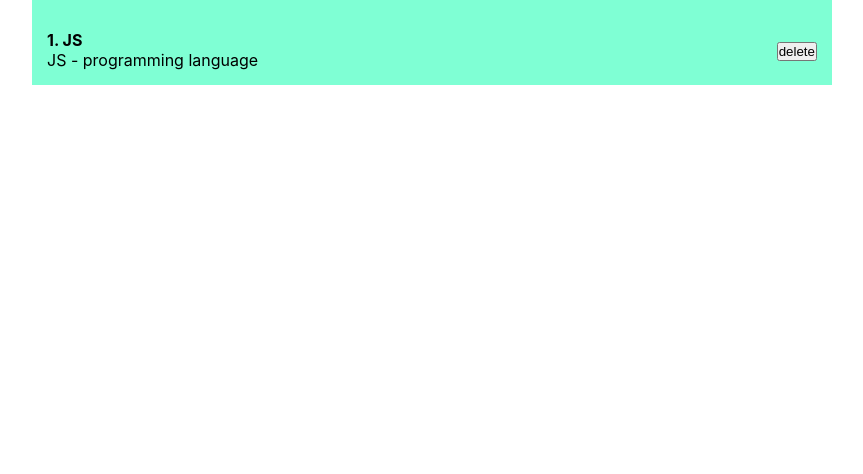
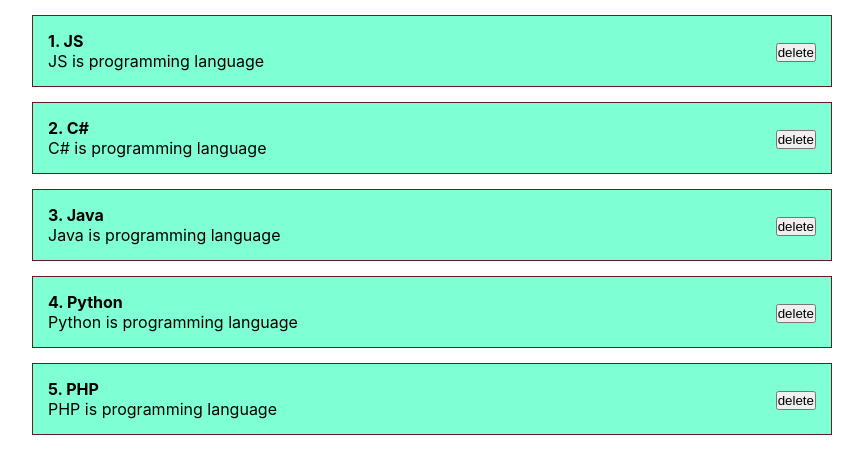
Before and after one commit to vik-tsyplakov/ReactJS_course, a React (Create React App) app in the folder course/: page / in a window 1280 px wide. Shown: the top 474 px of the page, without its empty margins (208-1071 px from the left). Built offline with nearby package versions, Linux system fonts and the light colour scheme.

Commit message:
practice-with-props

```diff
--- a/course/src/App.js
+++ b/course/src/App.js
@@ -6,7 +6,31 @@ import "./styles/App.css";
 function App() {
   return (
     <div className="App">
-      <PostItem />
+      <PostItem
+        id={1}
+        title={"JS"}
+        description={"JS is programming language"}
+      />
+      <PostItem
+        id={2}
+        title={"C#"}
+        description={"C# is programming language"}
+      />
+      <PostItem
+        id={3}
+        title={"Java"}
+        description={"Java is programming language"}
+      />
+      <PostItem
+        id={4}
+        title={"Python"}
+        description={"Python is programming language"}
+      />
+      <PostItem
+        id={5}
+        title={"PHP"}
+        description={"PHP is programming language"}
+      />
     </div>
   );
 }
--- a/course/src/components/PostItem.jsx
+++ b/course/src/components/PostItem.jsx
@@ -1,12 +1,15 @@
 import React from "react";
 
-export default function PostItem() {
+export default function PostItem(props) {
   return (
     <div>
       <div className="post">
         <div className="post__content">
-          <strong> 1. JS</strong>
-          <div>JS - programming language</div>
+          <strong>
+            {" "}
+            {props.id}. {props.title}
+          </strong>
+          <div>{props.description}</div>
         </div>
         <div className="post__btn">
           <button>delete</button>
--- a/course/src/styles/App.css
+++ b/course/src/styles/App.css
@@ -9,12 +9,13 @@
 }
 .App {
   width: 800px;
-  background-color: aquamarine;
 }
 .post {
+  background-color: aquamarine;
   display: flex;
   padding: 15px;
   margin-top: 15px;
   justify-content: space-between;
   align-items: center;
+  border: 1px solid rgb(91, 32, 32);
 }
```
